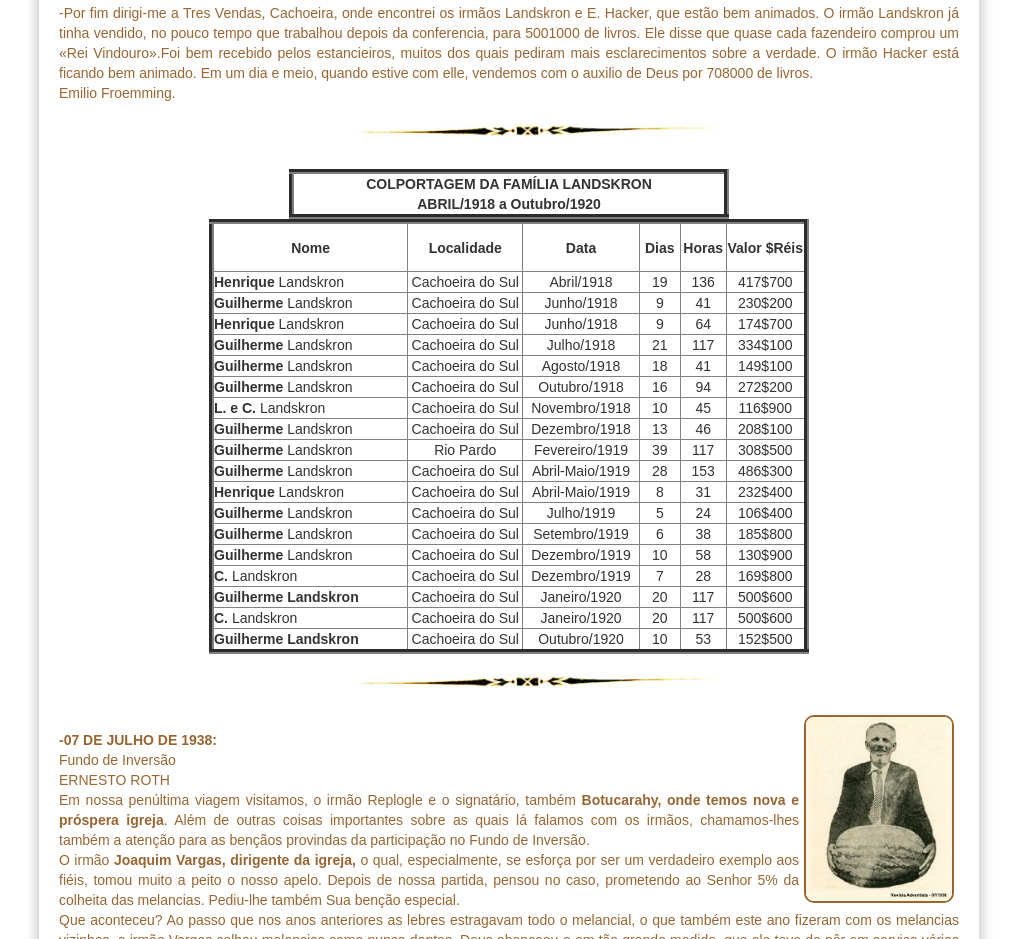
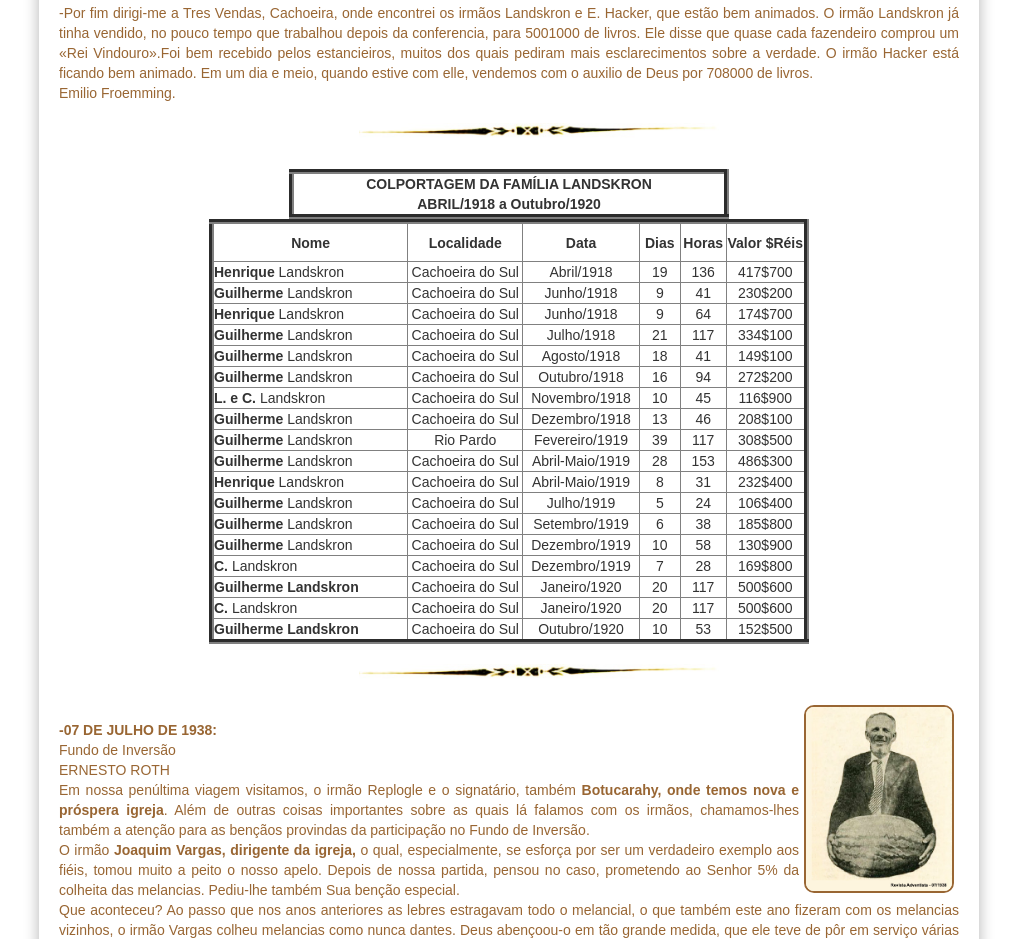
Before and after one commit to claudiovargas1955/claudiovargas1955.github.io, a Jekyll site: the page built from _pages/história-da-iasd-bosque.html, in a window 1280 px wide. Shown: the part 1674-2613 px from the top of the page, without its empty margins (131-1148 px from the left). Built offline with Jekyll 4.4.1, drawn with Linux system fonts in a browser that asks for light colours; some web fonts are replaced.

Commit message:
Update história-da-iasd-bosque.html

```diff
--- a/_pages/história-da-iasd-bosque.html
+++ b/_pages/história-da-iasd-bosque.html
@@ -168,7 +168,7 @@
 
     <table border="5px" color="#ffffff" width="600px"  cellspacing="10px" cellpadding="10px">
          <tr>
-           <td align="center" width="300px" height="50px"><b>Nome</b></td>
+           <td align="center" width="300px" height="40px"><b>Nome</b></td>
            <td align="center" width="60px"><b>Localidade</b></td>
            <td align="center" width="50px"><b>Data</b></td>
            <td align="center" width="50px"><b>Dias</b></td>
```
